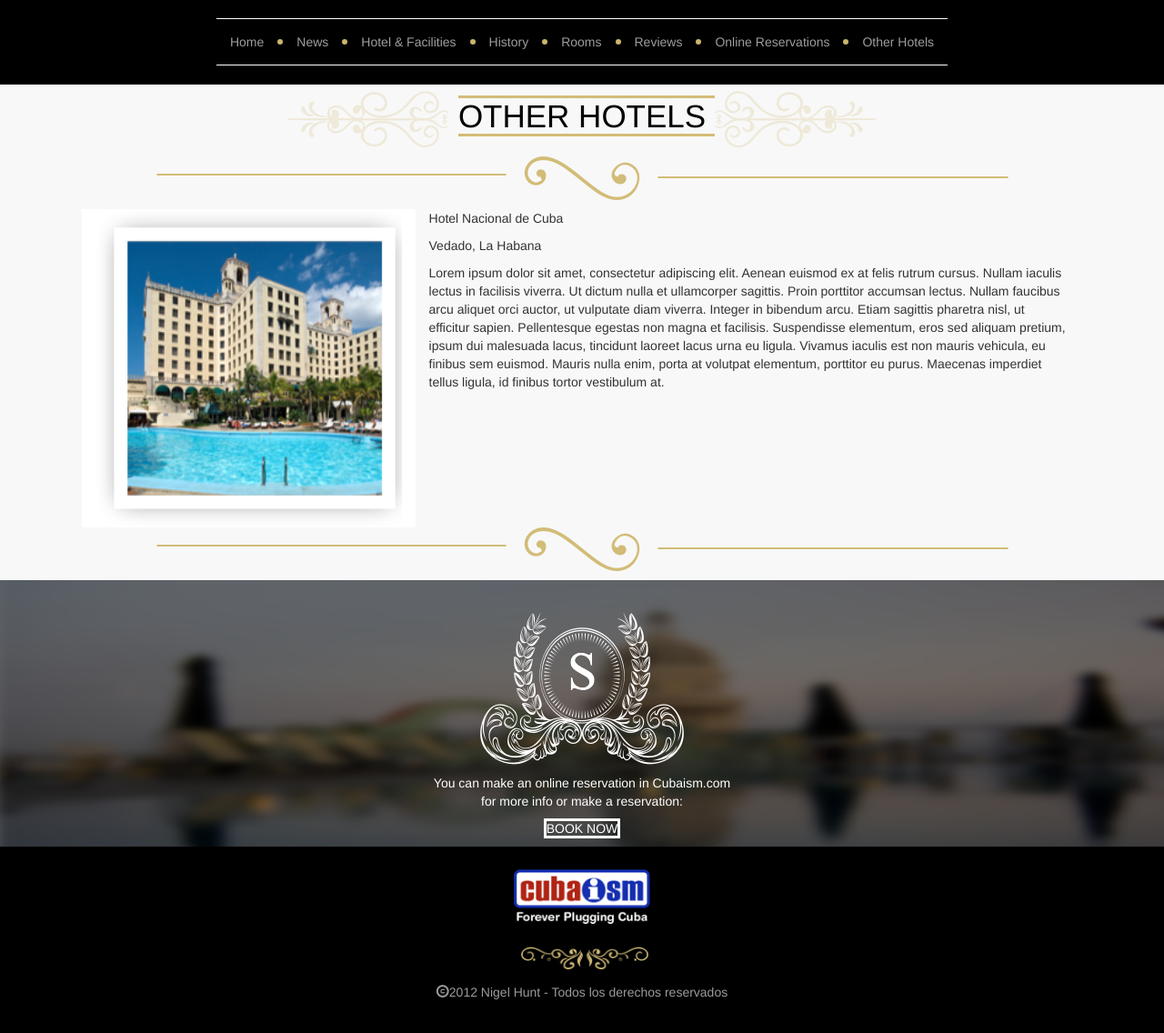
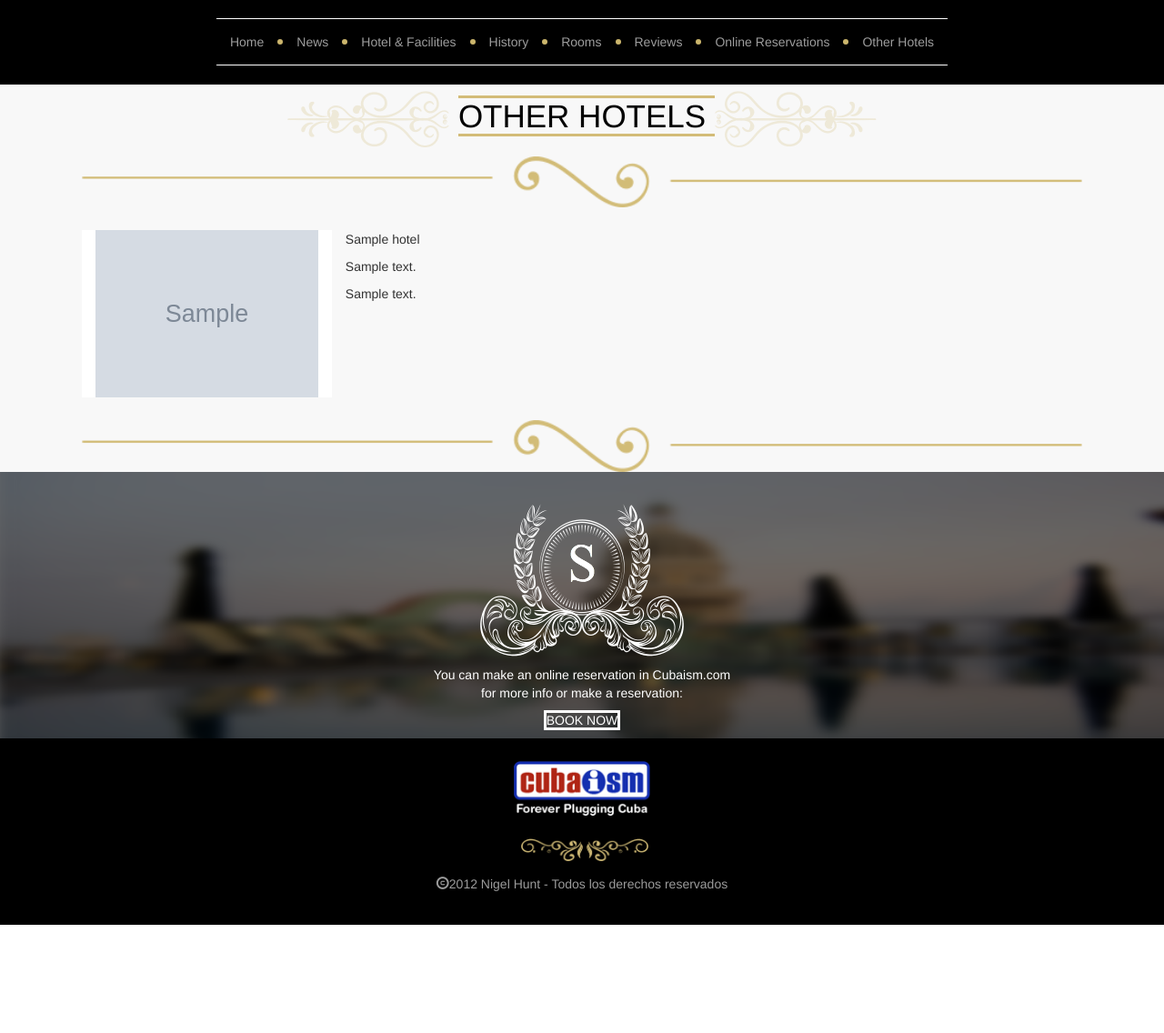
Before and after one commit to gilberdev/hotelsaratoga, a Django app: page /hotels in a window 1280 px wide. Shown: the whole page at 91% size. After the commit the page ends 1017 px from the top, so only its background shows below. Run offline with Django 3.2, Linux system fonts and the light colour scheme; tables that the repository leaves empty hold one stand-in row (values such as "Sample post"); grey boxes marked "Sample" are stand-in pictures; style sheets or scripts are compiled from the project's sources; some libraries are stand-ins or nearby versions; some web fonts are replaced.

Commit message:
Infraestructura para agregar hoteles dinamicamente
Siempre desde el sitio de administracion de django.

```diff
--- /dev/null
+++ b/apps/base/admin.py
@@ -0,0 +1,6 @@
+__author__ = 'Gilber'
+from django.contrib import admin
+
+from .models import Hotel
+
+admin.site.register(Hotel)
--- a/apps/base/models.py
+++ b/apps/base/models.py
@@ -1 +1,12 @@
 """Base models"""
+from django.db import models
+
+class Hotel(models.Model):
+    name = models.CharField(max_length=30)
+    address = models.CharField(max_length=50)
+    description = models.TextField(max_length=255)
+    photo = models.ImageField(upload_to='hotel photos')
+    stars = models.IntegerField()
+
+    def __str__(self):
+        return self.name
--- a/apps/base/templates/base/home.html
+++ b/apps/base/templates/base/home.html
@@ -162,9 +162,9 @@
     <div class="row" style="background-color: black;">
         <div class="col-sm-7">
             <div class="row" id="two-columns-rooms" style="color: white;">
-                <p><img src="{{ STATIC_URL }}img/Home/Rooms/Gold Ornament 6.png"></p>
+                <div style="background-image: url('{{ STATIC_URL }}img/Home/Rooms/Gold Ornament 6.png'); background-size: 100% 100%; height: 50px;"></div>
                 <p style="text-transform: uppercase; font-size: 30px; text-align: center;">rooms</p>
-                <p><img src="{{ STATIC_URL }}img/Home/Rooms/Gold Ornament 7.png"></p>
+                <img style="background-size: 100% 100%;" src="{{ STATIC_URL }}img/Home/Rooms/Gold Ornament 7.png">
                 <p>Lorem ipsum dolor sit amet, consectetur adipiscing elit. Aenean euismod ex at felis rutrum cursus. Nullam iaculis lectus in facilisis viverra. Ut dictum nulla et ullamcorper sagittis. Proin porttitor accumsan lectus. Nullam faucibus arcu aliquet orci auctor, ut vulputate diam viverra. Integer in bibendum arcu. Etiam sagittis pharetra nisl, ut efficitur sapien. Pellentesque egestas non magna et facilisis. Suspendisse elementum, eros sed aliquam pretium, ipsum dui malesuada lacus, tincidunt laoreet lacus urna eu ligula. Vivamus iaculis est non mauris vehicula, eu finibus sem euismod. Mauris nulla enim, porta at volutpat elementum, porttitor eu purus. Maecenas imperdiet tellus ligula, id finibus tortor vestibulum at. Ut tincidunt, dolor et condimentum porta, ipsum ligula fringilla erat, at convallis lorem felis id nulla. Phasellus nec facilisis diam. Cras aliquam elementum nulla, ut ultricies magna volutpat quis.</p>
                 <p>Cras quis gravida dolor. Pellentesque volutpat vulputate dui id faucibus. Integer tristique dui risus, nec volutpat ligula pretium a. Quisque ut lectus turpis. Aenean non rhoncus erat, id dignissim libero. Proin libero eros, euismod non lacus sed, ornare dictum libero. Nam varius ultricies imperdiet. Duis dignissim finibus cursus. Ut velit nibh, convallis at odio non, sodales euismod sapien. Morbi at libero ut nisi feugiat fringilla. Sed tincidunt urna at dolor lobortis, eu sodales lacus imperdiet. Phasellus vel aliquet metus. Ut ut felis sapien.</p>
             </div>
--- a/apps/base/templates/base/hotels.html
+++ b/apps/base/templates/base/hotels.html
@@ -19,29 +19,29 @@
             </p>
         </div>
         <div class="row">
-            <p class="text-center" style="text-decoration: line-through;">
-                <img style="text-decoration: none;" src="{{ STATIC_URL }}img/Other Hotels/Gold Ornament3.png">
-            </p>
+            <img style="max-width: 100%; width: 100%;" src="{{ STATIC_URL }}img/Other Hotels/Gold Ornament3.png">
         </div>
 
-         <div class="row">
-             <div class="col-sm-4" style="background-color: white;">
-                 <div style="background-image: url('{{ STATIC_URL }}img/other hotels/list image.png'); background-size: cover; height: 350px">
+        {% for i in hotels %}
 
+         <div class="row" style="margin-top: 25px; margin-bottom: 25px;">
+             <div class="col-sm-3" style="background-color: white;">
+                 <div>
+                    <img style="max-width: 100%; max-height: 100%" src="{{ i.photo.url }}">
                  </div>
 {#                 <img src="{{ STATIC_URL }}img/other hotels/list image.png">#}
              </div>
-             <div class="col-sm-8">
-                <p>Hotel Nacional de Cuba</p>
-                <p>Vedado, La Habana</p>
-                <p>Lorem ipsum dolor sit amet, consectetur adipiscing elit. Aenean euismod ex at felis rutrum cursus. Nullam iaculis lectus in facilisis viverra. Ut dictum nulla et ullamcorper sagittis. Proin porttitor accumsan lectus. Nullam faucibus arcu aliquet orci auctor, ut vulputate diam viverra. Integer in bibendum arcu. Etiam sagittis pharetra nisl, ut efficitur sapien. Pellentesque egestas non magna et facilisis. Suspendisse elementum, eros sed aliquam pretium, ipsum dui malesuada lacus, tincidunt laoreet lacus urna eu ligula. Vivamus iaculis est non mauris vehicula, eu finibus sem euismod. Mauris nulla enim, porta at volutpat elementum, porttitor eu purus. Maecenas imperdiet tellus ligula, id finibus tortor vestibulum at. </p>
+             <div class="col-sm-9">
+                <p>{{ i.name }}</p>
+                <p>{{ i.address }}</p>
+                <p>{{ i.description }}</p>
              </div>
          </div>
 
+         {% endfor %}
+
         <div class="row">
-            <p class="text-center" style="text-decoration: line-through;">
-                <img style="text-decoration: none;" src="{{ STATIC_URL }}img/Other Hotels/Gold Ornament3.png">
-            </p>
+            <img style="max-width: 100%; width: 100%;" src="{{ STATIC_URL }}img/Other Hotels/Gold Ornament3.png">
         </div>
      </div>
 
--- a/apps/base/views.py
+++ b/apps/base/views.py
@@ -1,6 +1,7 @@
 """Views for the base app"""
 
 from django.shortcuts import render
+from .models import Hotel
 
 
 def home(request):
@@ -8,13 +9,15 @@ def home(request):
     return render(request, 'base/home.html')
 
 def history(request):
-    """ Default view for the root """
+    """ Default view for the history """
     return render(request, 'base/history.html')
 
 def news(request):
-    """ Default view for the root """
+    """ Default view for the news """
     return render(request, 'base/news.html')
 
 def hotels(request):
-    """ Default view for the root """
-    return render(request, 'base/hotels.html')
+    """ Default view for the hotels """
+    hotel_list = Hotel.objects.all()
+
+    return render(request, 'base/hotels.html', {'hotels': hotel_list})
--- a/saratoga/settings/development.py
+++ b/saratoga/settings/development.py
@@ -1,4 +1,5 @@
 from .base import *
+import os
 
 DEBUG = True
 
@@ -11,7 +12,7 @@ SECRET_KEY = "secret"
 DATABASES = {
     'default': {
         'ENGINE': 'django.db.backends.sqlite3',
-        'NAME': 'development.sqlite3',
+        'NAME': os.path.join(PROJECT_ROOT, 'developmentdb'),
         'USER': '',
         'PASSWORD': '',
         'HOST': '',
--- a/saratoga/settings/production.py
+++ b/saratoga/settings/production.py
@@ -7,7 +7,7 @@ DEBUG = False
 # https://docs.djangoproject.com/en/1.8/ref/settings/#databases
 DATABASES = {
     'default': {
-        'ENGINE': 'django.db.backends.',
+        'ENGINE': 'django.db.backends.sqlite3',
         'NAME': '',
         'USER': '',
         'PASSWORD': '',
--- a/saratoga/static/css/base.css
+++ b/saratoga/static/css/base.css
@@ -81,7 +81,8 @@ nav ul {
 }
 
 .page-header{
-    background-image: url('../img/Home/HeaderAndMessage/background.png'), linear-gradient(#fdf8ff, #060303);
+    background: linear-gradient(to bottom, rgba(0, 0, 0, 0) 0%, rgba(0, 0, 0, 0) 40%, rgba(0, 0, 0, 0.76) 100%),url('../img/Home/HeaderAndMessage/background.png');
+    background-size: 100% 100%;
     height: 600px;
 }
 
@@ -105,6 +106,7 @@ nav ul {
 /****************** Intro ******************/
 .intro{
     background-image: url('../img/Home/Hotel%20Saratoga%20Intro/background.png'), linear-gradient(#fdf8ff, #060303);
+    background-size: 100% 100%;
     height: 400px;
 }
 
```
Also changed, not shown: apps/base/templates/base/news.html (+3 -4 lines), apps/base/migrations/0001_initial.py (added), apps/base/migrations/__init__.py (added), development.sqlite3 (deleted).
